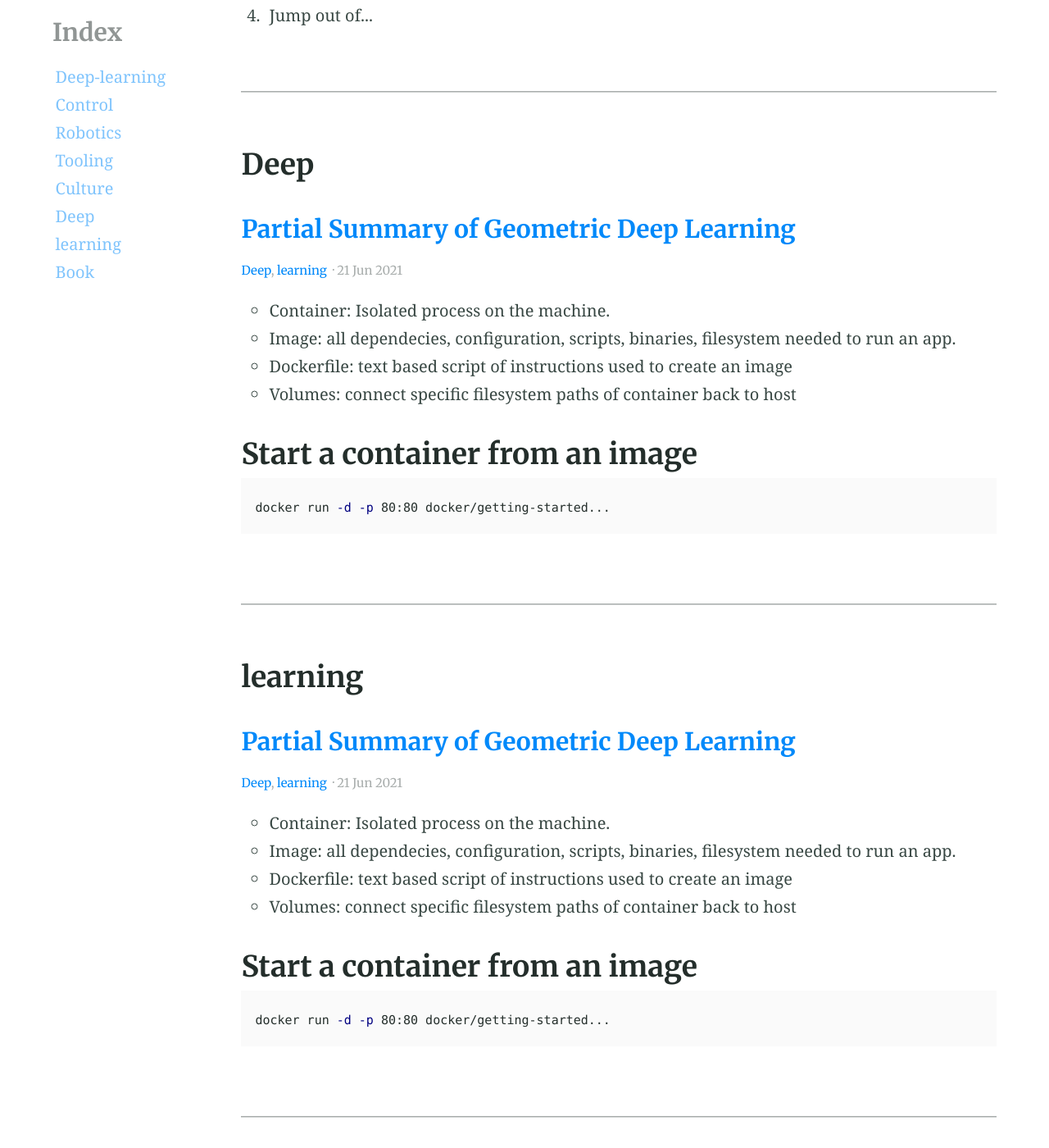
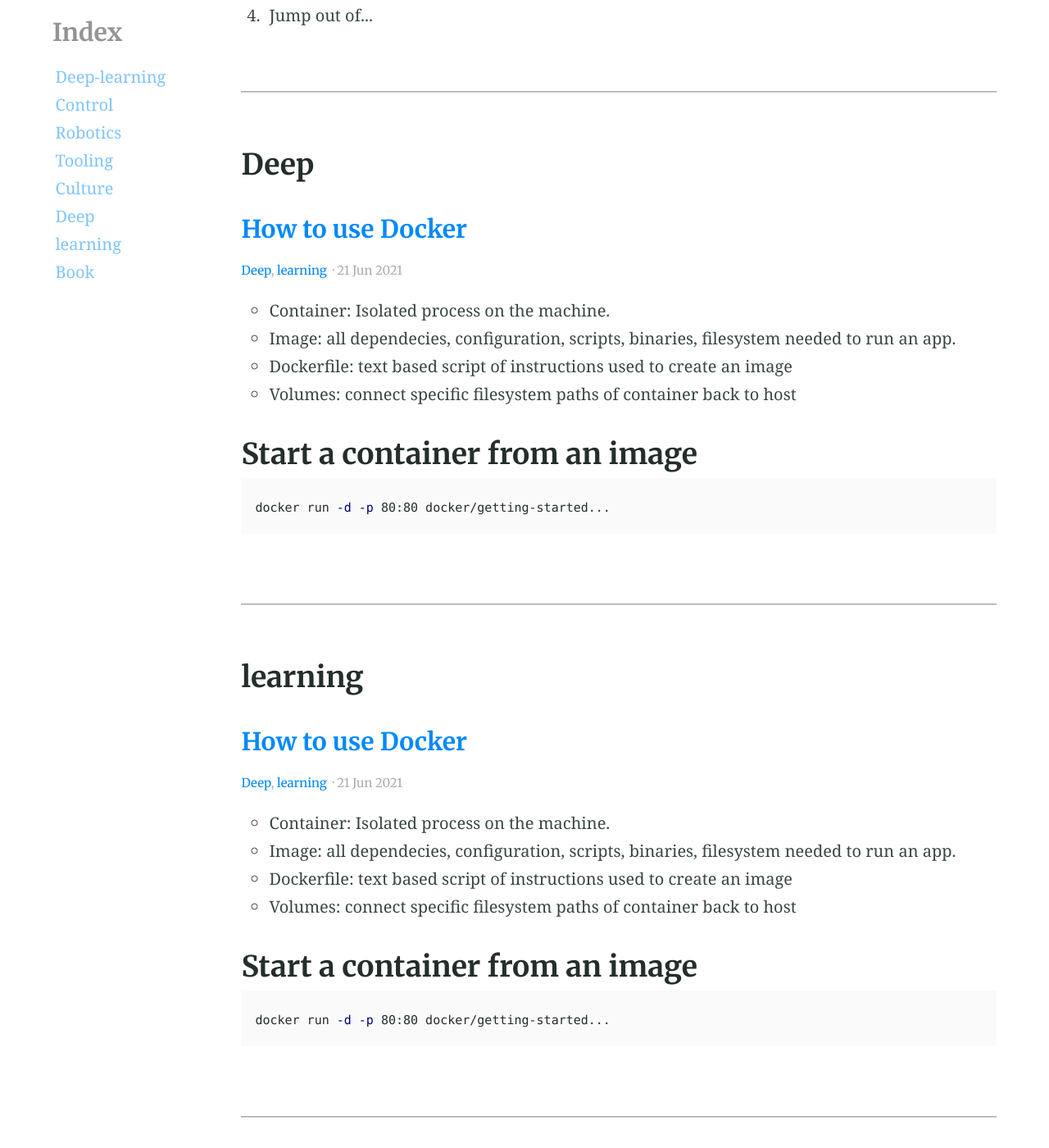
Before and after one commit to BingyuZhou/BingyuZhou.github.io, a Jekyll site: the page built from categories.md, in a window 1280 px wide and 1400 px high, scrolled down 5045 px. Shown: the whole window at 82% size. Built offline with Jekyll 4.4.1, drawn with Linux system fonts in a browser that asks for light colours; nearby versions of some CDN libraries; formulas are drawn with MathJax 3; comment, search, counter and statistics services are not loaded.

Commit message:
20210801

```diff
--- a/_posts/2021-08-01-Docker.md
+++ b/_posts/2021-08-01-Docker.md
@@ -1,6 +1,6 @@
 ---
 layout: post
-title:  "Partial Summary of Geometric Deep Learning"
+title:  "How to use Docker"
 date:   2021-06-20 20:00:00
 categories: Deep learning
 ---
```
